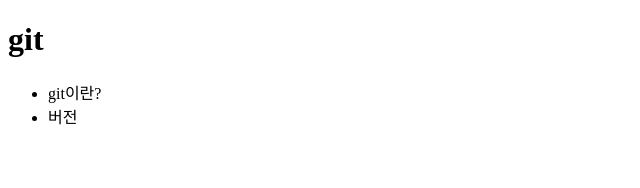
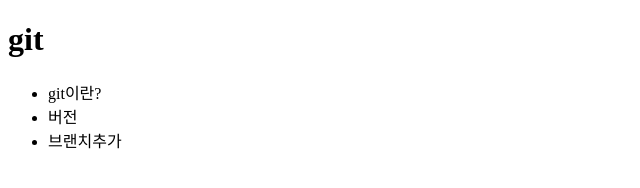
Before and after one commit to kurepark/test_git_kure, a plain HTML site: page index.html in a window 1280 px wide. Shown: the whole page, without its empty margins (0-640 px from the left). Drawn offline with Linux system fonts and the light colour scheme.

Commit message:
브랜치추가

```diff
--- a/index.html
+++ b/index.html
@@ -11,6 +11,7 @@
 <ul>
     <li>git이란?</li>
     <li>버전</li>
+    <li>브랜치추가</li>
 </ul>
 
 </body>
```
